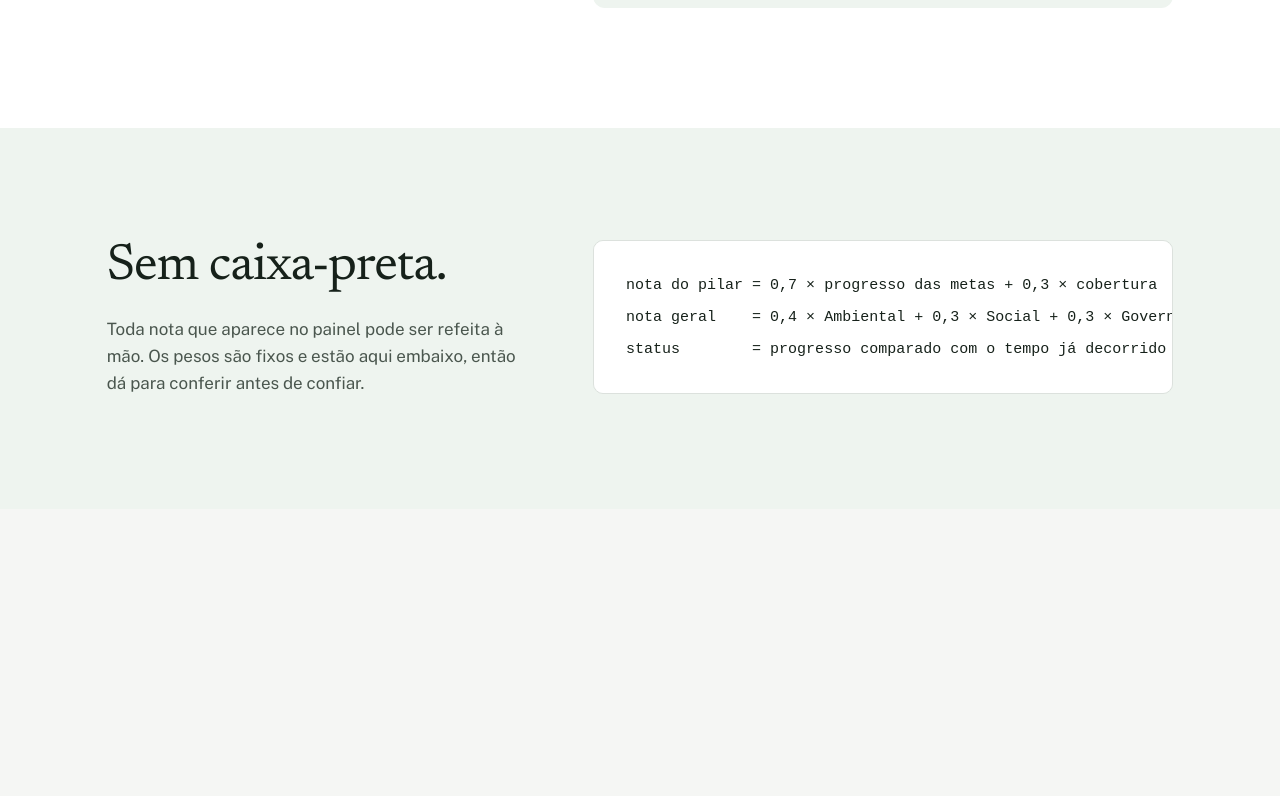
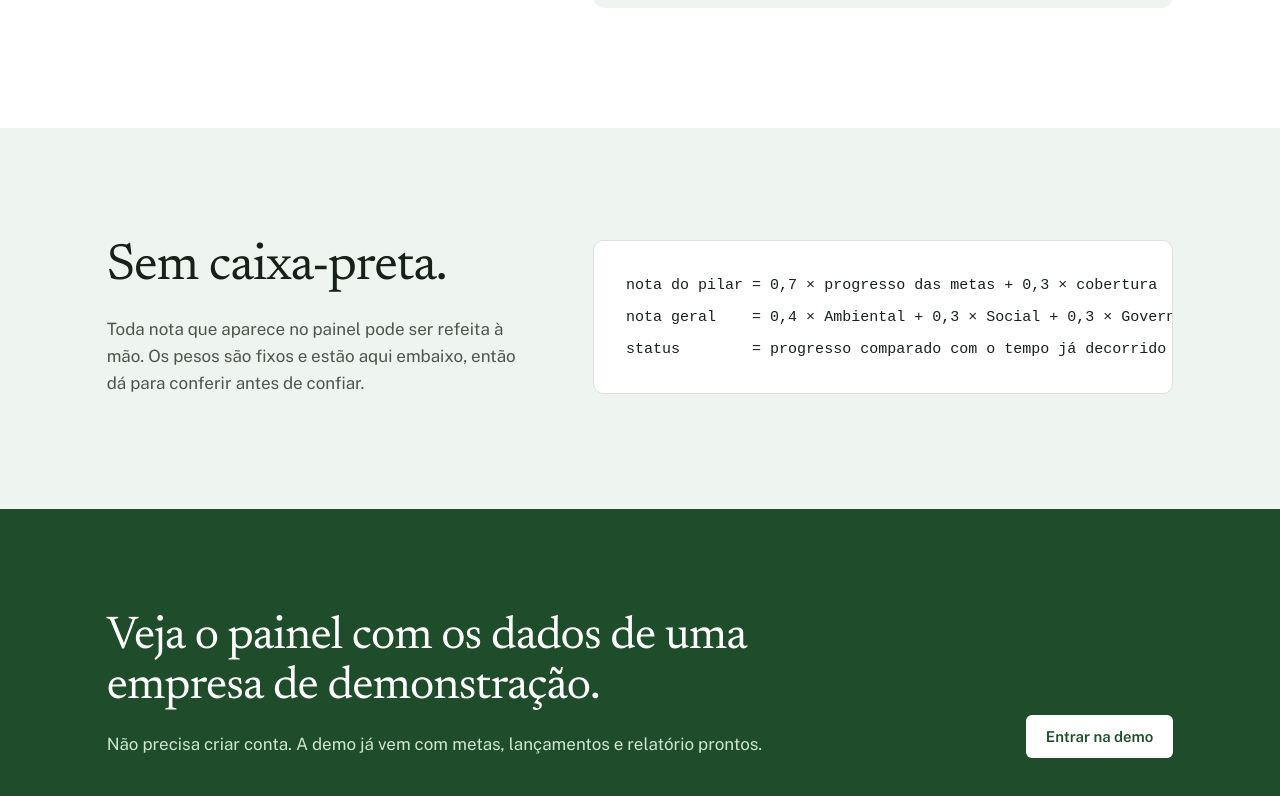
Before and after one commit to leonardoluirodrigues1-lang/syncro-esg, a React (Vite) app in the folder frontend/: page / in a window 1280 px wide. Shown: the part 2932-3728 px from the top of the page. Before the commit the page ends 3441 px from the top, so only its background shows below. Built offline with nearby package versions, Linux system fonts and the light colour scheme; no server answers.

Commit message:
Landing B6: chamada final em verde escuro com Entrar na demo
Co-Authored-By: Claude Opus 5.5 <noreply@anthropic.com>

```diff
--- a/frontend/src/landing.css
+++ b/frontend/src/landing.css
@@ -678,3 +678,65 @@
     font-size: 13px;
   }
 }
+
+/* ----- 6. Chamada final ----- */
+.l-cta {
+  position: relative;
+  isolation: isolate;
+  overflow: hidden;
+  background: var(--verde-escuro);
+  color: #ffffff;
+  padding-block: 104px;
+}
+
+.l-cta-grade {
+  display: flex;
+  align-items: flex-end;
+  justify-content: space-between;
+  gap: 48px;
+}
+
+.l-cta-texto {
+  display: flex;
+  flex-direction: column;
+  gap: 18px;
+  max-width: 720px;
+}
+
+.l-cta h2 {
+  font-size: clamp(32px, 3.6vw, 48px);
+}
+
+.l-cta p {
+  color: #cfe6d3; /* 7,9:1 sobre o verde escuro */
+}
+
+.l-botao.l-botao-claro {
+  background: #ffffff;
+  color: var(--verde-escuro) !important;
+}
+
+.l-botao.l-botao-claro:hover {
+  background: var(--fundo-claro);
+}
+
+.l-cta a:focus-visible {
+  outline-color: #ffffff;
+}
+
+@media (max-width: 900px) {
+  .l-cta {
+    padding-block: 80px;
+  }
+  .l-cta-grade {
+    flex-direction: column;
+    align-items: flex-start;
+    gap: 32px;
+  }
+}
+
+@media (max-width: 480px) {
+  .l-cta {
+    padding-block: 64px;
+  }
+}
--- a/frontend/src/pages/Landing.tsx
+++ b/frontend/src/pages/Landing.tsx
@@ -35,6 +35,7 @@ export default function Landing() {
         <Numeros />
         <ComoFunciona />
         <Nota />
+        <Chamada />
         {/* seções */}
       </main>
     </div>
@@ -307,3 +308,19 @@ function Nota() {
     </section>
   );
 }
+
+function Chamada() {
+  return (
+    <section className="l-cta" aria-labelledby="titulo-cta">
+      <div className="l-caixa l-cta-grade">
+        <div className="l-cta-texto">
+          <h2 id="titulo-cta">Veja o painel com os dados de uma empresa de demonstração.</h2>
+          <p>Não precisa criar conta. A demo já vem com metas, lançamentos e relatório prontos.</p>
+        </div>
+        <Link to={DEMO} className="l-botao l-botao-claro">
+          Entrar na demo
+        </Link>
+      </div>
+    </section>
+  );
+}
```
